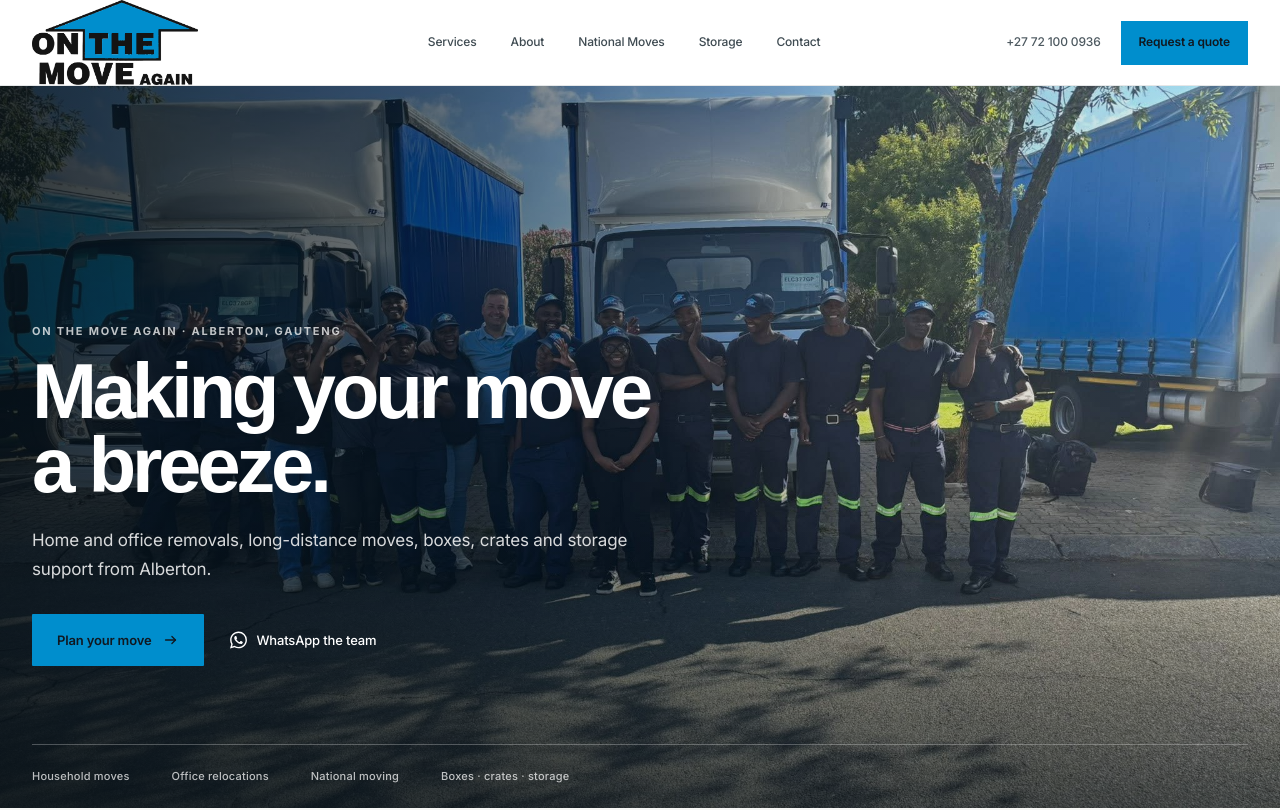
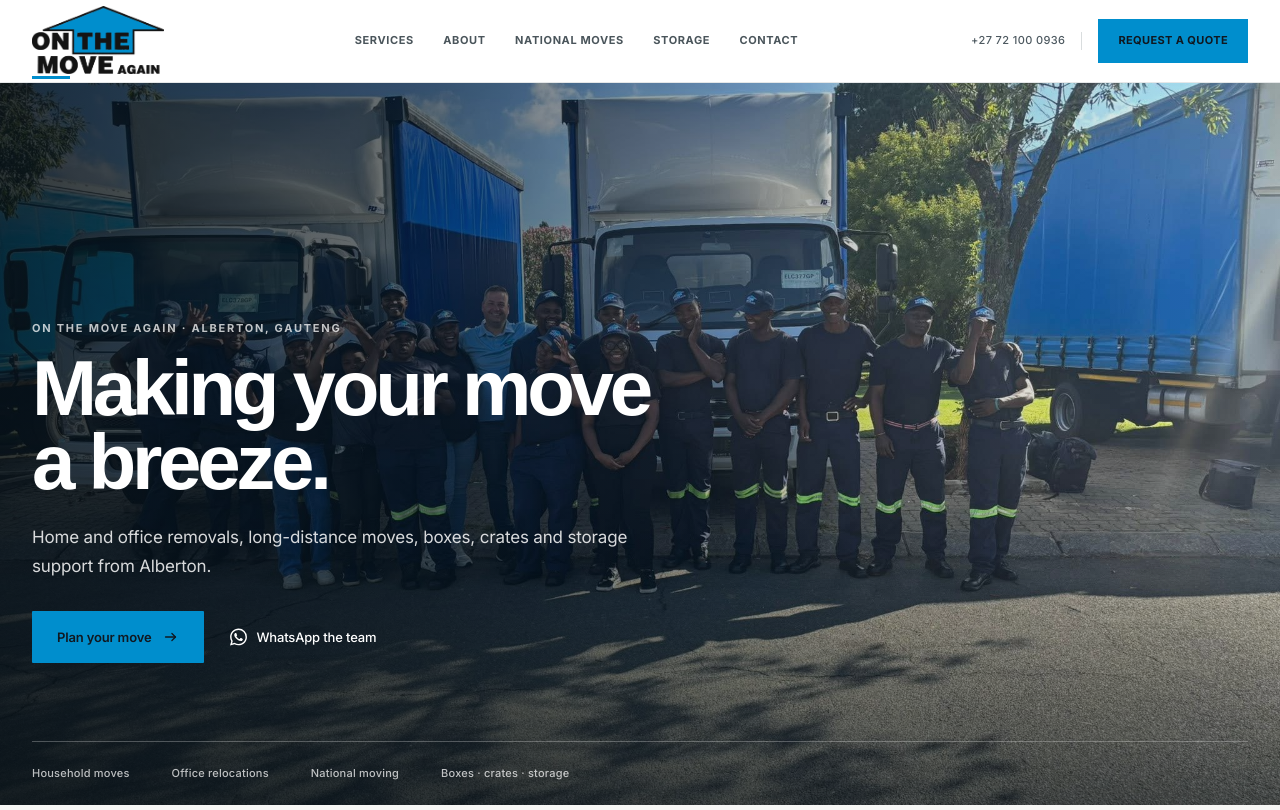
Before and after one commit to tmabasa-ds/otma-redesign, a Next.js app: page / in a window 1280 px wide. Shown: the top 810 px of the page. Built offline with nearby package versions, Linux system fonts and the light colour scheme; a web font is replaced by a local one.

Commit message:
Polish V5 navigation header

```diff
--- a/app/v5.css
+++ b/app/v5.css
@@ -37,16 +37,19 @@
 
 /* Header */
 .otmaHeaderV5 { position: relative; z-index: 100; background: #fff; border-bottom: 1px solid #e5e7e8; }
-.otmaHeaderV5Inner { min-height: 78px; display: grid; grid-template-columns: 210px 1fr auto; align-items: center; gap: 38px; }
-.otmaHeaderV5 .brand { display: inline-flex; align-items: center; }
+.otmaHeaderV5Inner { min-height: 82px; display: grid; grid-template-columns: 150px 1fr auto; align-items: center; gap: 44px; }
+.otmaHeaderV5 .brand { position: relative; display: inline-flex; align-items: center; width: fit-content; padding: 4px 0 6px; }
+.otmaHeaderV5 .brand::after { content: ""; position: absolute; left: 0; bottom: 1px; width: 38px; height: 3px; background: var(--otma-blue); }
 .otmaHeaderV5 .brand__asset--full { display: none !important; }
-.otmaHeaderV5 .brand__asset--compact { display: block !important; width: 166px; height: auto; }
-.otmaNavV5 { display: flex; justify-content: center; gap: 34px; }
-.otmaNavV5 a { color: #3f4b52; font-size: 12px; font-weight: 500; transition: color .2s ease; }
-.otmaNavV5 a:hover { color: var(--otma-blue-dark); }
-.otmaHeaderV5Actions { display: flex; align-items: center; gap: 20px; }
-.otmaHeaderPhoneV5 { color: #4d5960; font-size: 12px; font-weight: 500; }
-.otmaHeaderQuoteV5 { min-height: 44px; padding: 0 18px; display: inline-flex; align-items: center; justify-content: center; background: var(--otma-blue); color: var(--otma-ink) !important; font-size: 12px; font-weight: 600; transition: background .2s ease, color .2s ease; }
+.otmaHeaderV5 .brand__asset--compact { display: block !important; width: 132px; height: auto; }
+.otmaNavV5 { display: flex; align-items: stretch; justify-content: center; gap: clamp(20px, 2.3vw, 32px); height: 100%; }
+.otmaNavV5 a { position: relative; display: inline-flex; align-items: center; color: #4a555b; font-size: 11px; font-weight: 650; letter-spacing: .055em; text-transform: uppercase; transition: color .2s ease; }
+.otmaNavV5 a::after { content: ""; position: absolute; left: 0; right: 0; bottom: 14px; height: 2px; background: var(--otma-blue); transform: scaleX(0); transform-origin: left; transition: transform .2s ease; }
+.otmaNavV5 a:hover, .otmaNavV5 a.active { color: var(--otma-ink); }
+.otmaNavV5 a:hover::after, .otmaNavV5 a.active::after { transform: scaleX(1); }
+.otmaHeaderV5Actions { display: flex; align-items: center; gap: 16px; }
+.otmaHeaderPhoneV5 { padding-right: 16px; border-right: 1px solid var(--otma-line); color: #4d5960; font-size: 11px; font-weight: 500; letter-spacing: .035em; white-space: nowrap; }
+.otmaHeaderQuoteV5 { min-height: 44px; padding: 0 20px; display: inline-flex; align-items: center; justify-content: center; background: var(--otma-blue); color: var(--otma-ink) !important; font-size: 11px; font-weight: 650; letter-spacing: .035em; text-transform: uppercase; transition: background .2s ease, color .2s ease; }
 .otmaHeaderQuoteV5:hover { background: var(--otma-blue-dark); color: #fff !important; }
 .otmaMenuV5, .otmaMobileNavV5, .otmaMobileBottomV5 { display: none; }
 
@@ -243,8 +246,8 @@
 
 @media (max-width: 1100px) {
   .shellV5 { width: min(100% - 48px, 1260px); }
-  .otmaHeaderV5Inner { grid-template-columns: 180px 1fr auto; gap: 24px; }
-  .otmaNavV5 { gap: 22px; }
+  .otmaHeaderV5Inner { grid-template-columns: 150px 1fr auto; gap: 24px; }
+  .otmaNavV5 { gap: 20px; }
   .otmaHeaderPhoneV5 { display: none; }
   .introV5Grid { gap: 70px; }
   .servicesV5Grid, .quoteSectionV5Grid, .quotePageGridV5 { gap: 60px; }
@@ -256,11 +259,13 @@
   .shellV5 { width: min(100% - 36px, 1260px); }
   .sectionV5 { padding: 88px 0; }
   .otmaHeaderV5Inner { min-height: 72px; grid-template-columns: 1fr auto; }
-  .otmaHeaderV5 .brand__asset--compact { width: 142px; }
+  .otmaHeaderV5 .brand { padding: 3px 0 5px; }
+  .otmaHeaderV5 .brand__asset--compact { width: 122px; }
   .otmaNavV5, .otmaHeaderV5Actions { display: none; }
   .otmaMenuV5 { width: 42px; height: 42px; display: grid; place-items: center; border: 0; background: transparent; color: var(--otma-ink); }
   .otmaMenuV5 svg { width: 21px; }
   .otmaMenuV5 .menuMiddleV5 { stroke: var(--otma-blue); }
+  .otmaMenuV5:focus-visible { outline: 2px solid var(--otma-blue); outline-offset: 3px; }
   .otmaMobileNavV5 { display: grid; padding: 8px 18px 22px; background: #fff; border-top: 1px solid var(--otma-line); }
   .otmaMobileNavV5 a:not(.otmaHeaderQuoteV5) { padding: 14px 0; border-bottom: 1px solid #eceeee; color: #344048; font-size: 13px; }
   .otmaMobileNavV5 .otmaHeaderQuoteV5 { margin-top: 18px; }
--- a/components/Header.tsx
+++ b/components/Header.tsx
@@ -1,6 +1,7 @@
 "use client";
 
 import { useState } from "react";
+import { usePathname } from "next/navigation";
 import Logo from "./Logo";
 import { ClipboardIcon, CloseIcon, MenuIcon, PhoneIcon, WhatsAppIcon } from "./Icons";
 import { company } from "@/lib/site";
@@ -15,13 +16,15 @@
 
 export default function Header() {
   const [open, setOpen] = useState(false);
+  const pathname = usePathname();
+  const isActive = (href: string) => pathname === href;
   return (
     <>
       <header className="otmaHeaderV5">
         <div className="shellV5 otmaHeaderV5Inner">
           <Logo />
           <nav className="otmaNavV5" aria-label="Main navigation">
-            {links.map(([label, href]) => <a key={label} href={href}>{label}</a>)}
+            {links.map(([label, href]) => <a key={label} className={isActive(href) ? "active" : undefined} aria-current={isActive(href) ? "page" : undefined} href={href}>{label}</a>)}
           </nav>
           <div className="otmaHeaderV5Actions">
             <a className="otmaHeaderPhoneV5" href={`tel:+${company.phoneRaw}`}>{company.phoneDisplay}</a>
@@ -31,7 +34,7 @@
         </div>
         {open && (
           <nav className="otmaMobileNavV5" aria-label="Mobile navigation">
-            {links.map(([label, href]) => <a key={label} onClick={() => setOpen(false)} href={href}>{label}</a>)}
+            {links.map(([label, href]) => <a key={label} className={isActive(href) ? "active" : undefined} aria-current={isActive(href) ? "page" : undefined} onClick={() => setOpen(false)} href={href}>{label}</a>)}
             <a href={`tel:+${company.phoneRaw}`}>{company.phoneDisplay}</a>
             <a className="otmaHeaderQuoteV5" href="/quote" onClick={() => setOpen(false)}>Request a quote</a>
           </nav>
```
